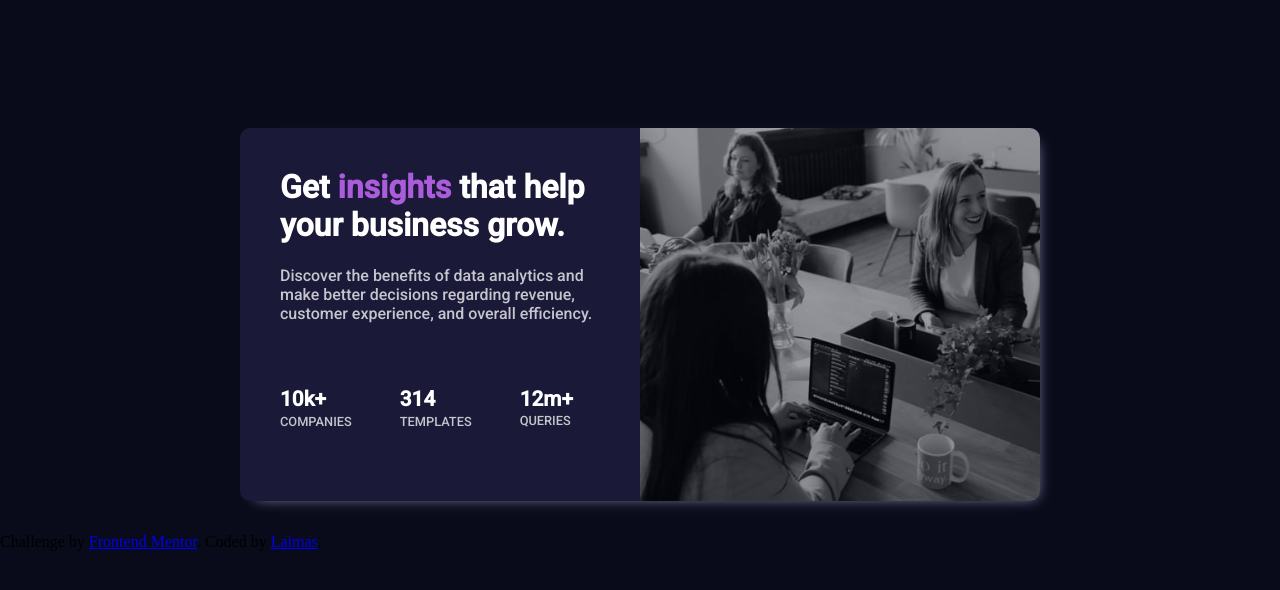
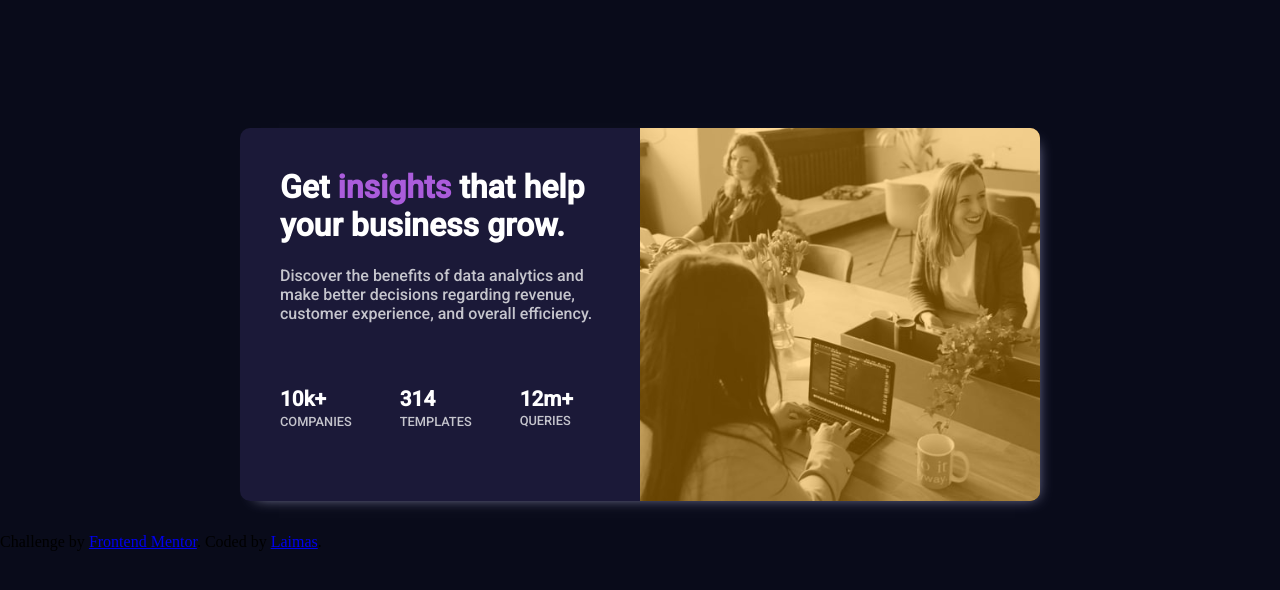
Before and after one commit to Vosinepi/stats-preview-card-component-main, a plain HTML site: page index.html in a window 1280 px wide. In both pictures the pointer is over the element 840 px from the left and 314 px from the top of the page. Drawn offline with Linux system fonts and the light colour scheme.

Commit message:
color naranja hover

```diff
--- a/style.css
+++ b/style.css
@@ -69,7 +69,7 @@ li {
   object-fit: cover;
 }
 .image:hover {
-  background: none;
+  background: orange;
   transition: all 0.3s linear;
 }
 .image {
```
